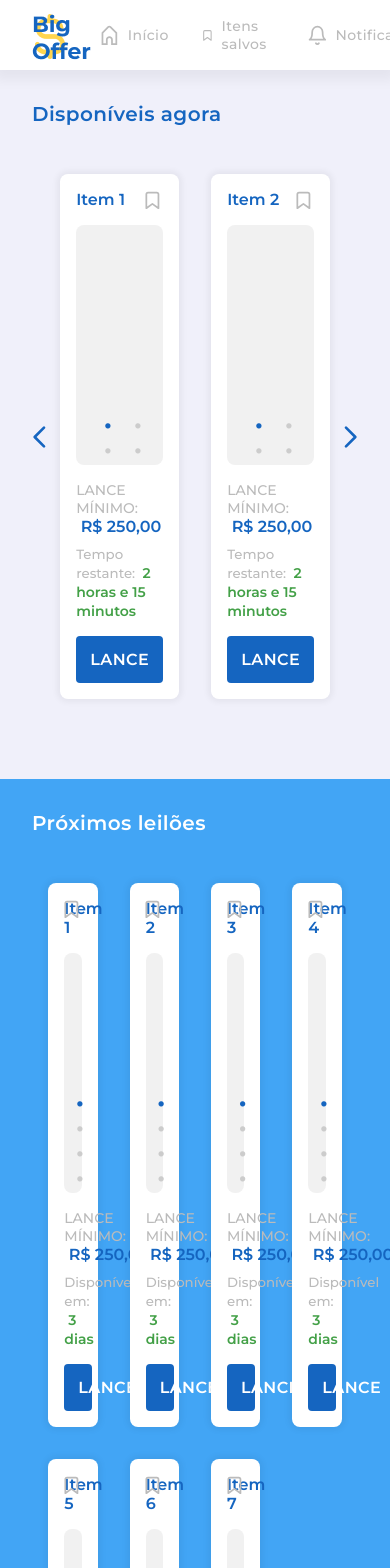
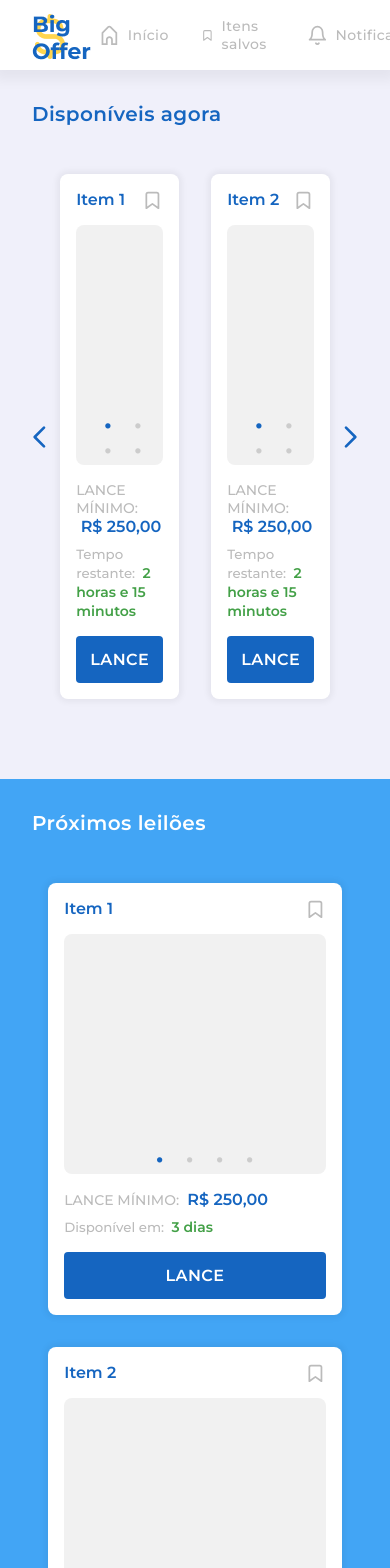
Before and after one commit to lucas95santos/bigoffer-web, a React (Create React App) app: page / in a window 390 px wide. Shown: the top 1568 px of the page. Built offline with nearby package versions, Linux system fonts and the light colour scheme; data requests are answered from the project's data file; grey boxes are pictures that could not be loaded.

Commit message:
refactor: refatorando a responsividade dos cards

```diff
--- a/src/components/Slider.js
+++ b/src/components/Slider.js
@@ -1,19 +1,9 @@
-import React from 'react';
+import React, { useEffect, useState } from 'react';
 import SliderLib from 'react-slick';
 // icons
 import { HiOutlineChevronLeft, HiOutlineChevronRight } from 'react-icons/hi';
 // styles
 import '../styles/slider.scss';
-
-const settings = {
-  dots: true,
-  infinite: true,
-  arrows: false,
-  speed: 500,
-  slidesToShow: 1,
-  slidesToScroll: 1,
-  draggable: true,
-};
 
 const PrevArrow = ({ className, style, onClick }) => (
   <HiOutlineChevronLeft
@@ -32,18 +22,50 @@ const NextArrow = ({ className, style, onClick }) => (
 );
 
 const Slider = ({ type = 'image', images, children, rest }) => {
-  settings.arrows = type !== 'image';
-  settings.dots = type === 'image';
-  settings.slidesToShow = type === 'image' ? 1 : 2;
-  settings.slidesToScroll = type === 'image' ? 1 : 2;
-  settings.draggable = type === 'image';
-  settings.prevArrow = <PrevArrow />;
-  settings.nextArrow = <NextArrow />;
+  const [localSettings, setLocalSettings] = useState(null);
+
+  useEffect(() => {
+    setLocalSettings({
+      infinite: true,
+      speed: 500,
+      prevArrow: <PrevArrow />,
+      nextArrow: <NextArrow />,
+      arrows: type !== 'image',
+      dots: type === 'image',
+      slidesToShow: type === 'image' ? 1 : 2,
+      slidesToScroll: type === 'image' ? 1 : 2,
+      draggable: type === 'image',
+    });
+
+    if (type === 'item') {
+      window.addEventListener('resize', checkWindowWidth, false);
+    }
+
+    return () => {
+      window.removeEventListener('resize', checkWindowWidth, false);
+    };
+  }, []);
+
+  const checkWindowWidth = () => {
+    if (window.innerWidth < 700) {
+      setLocalSettings((oldSettings) => ({
+        ...oldSettings,
+        slidesToShow: 1,
+        slidesToScroll: 1,
+      }));
+    } else {
+      setLocalSettings((oldSettings) => ({
+        ...oldSettings,
+        slidesToShow: 2,
+        slidesToScroll: 2,
+      }));
+    }
+  };
 
   return (
     <>
       {type === 'image' ? (
-        <SliderLib {...settings} className="slider" {...rest}>
+        <SliderLib {...localSettings} className="slider" {...rest}>
           {images.map((image, index) => (
             <div className="slider__image" key={image.id}>
               <img src={image.url} alt={`Imagem ${index + 1}`} />
@@ -51,7 +73,7 @@ const Slider = ({ type = 'image', images, children, rest }) => {
           ))}
         </SliderLib>
       ) : (
-        <SliderLib {...settings} className="slider" {...rest}>
+        <SliderLib {...localSettings} className="slider" {...rest}>
           {children}
         </SliderLib>
       )}
--- a/src/styles/card.scss
+++ b/src/styles/card.scss
@@ -21,6 +21,24 @@
 
   &.small {
     max-width: calc(25% - 24px);
+
+    @media screen and (max-width: 1200px) {
+      min-width: calc(33% - 20px);
+      max-width: calc(33% - 20px);
+      flex: 1 1 calc(33% - 20px);
+    }
+
+    @media screen and (max-width: 900px) {
+      min-width: calc(50% - 16px);
+      max-width: calc(50% - 16px);
+      flex: 1 1 calc(50% - 16px);
+    }
+
+    @media screen and (max-width: 600px) {
+      min-width: 100%;
+      max-width: 100%;
+      flex: 1 1 100%;
+    }
   }
 
   .card__icon {
```
